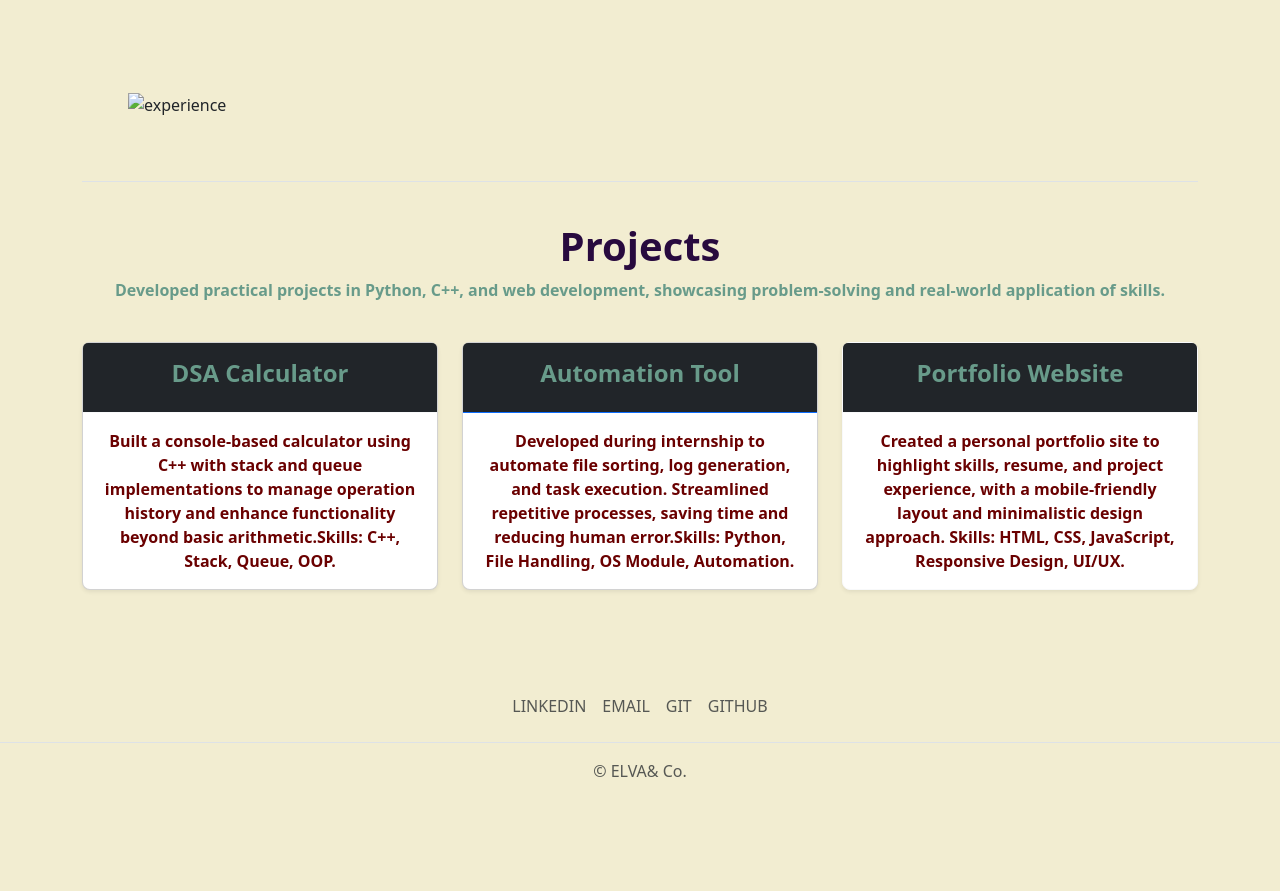
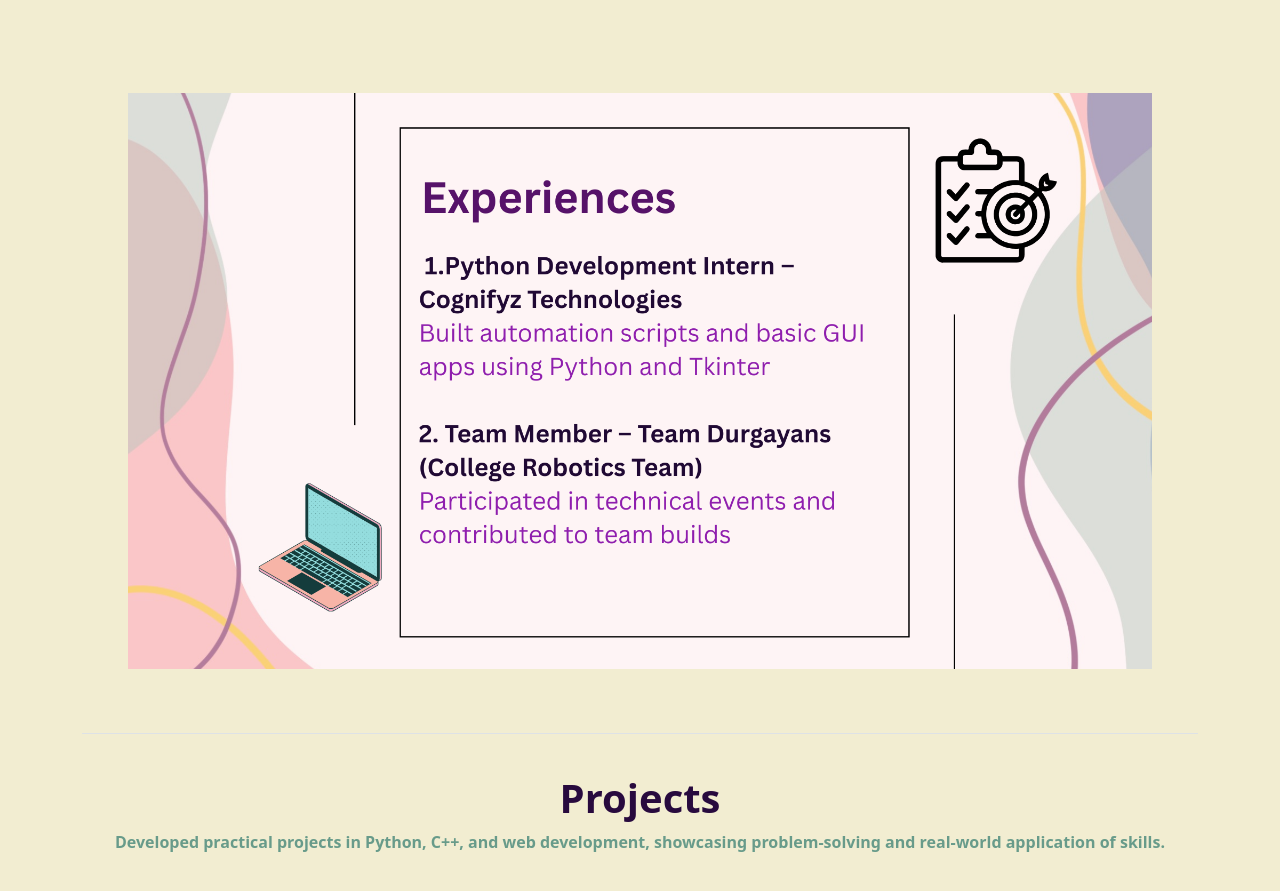
Before and after one commit to evolvenest/capstone-project, a plain HTML site: page index.html in a window 1280 px wide. Shown: the part 958-1849 px from the top of the page. Before the commit the page ends 1797 px from the top, so only its background shows below. Drawn offline with nearby package versions, Linux system fonts and the light colour scheme.

Commit message:
Update index.html

```diff
--- a/index.html
+++ b/index.html
@@ -49,7 +49,7 @@ justify-content-center text-bg-light bg-gradient fs-2 mb-3"> <svg xmlns="http://
 
 
     <section class="experiences">
-        <img src="/images/experience.png" class="canva" alt="experience">
+        <img src="experience.png" class="canva" alt="experience">
 
     </section>
 
```
